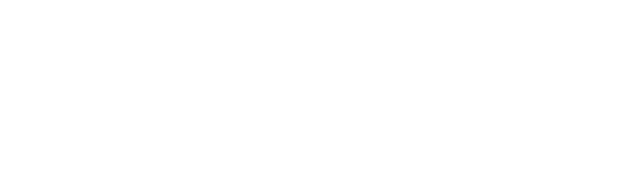
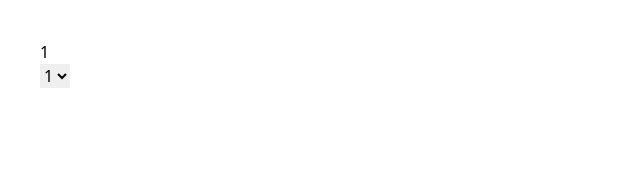
Before and after one commit to rizqy-imceria/belajar-vue, a Nuxt app: page /two-ways-props in a window 1280 px wide. Before the commit this address had no page. Shown: the top 178 px of the page, without its empty margins (0-640 px from the left). Built offline with nearby package versions, Linux system fonts and the light colour scheme.

Commit message:
learn two way bindings props

```diff
--- /dev/null
+++ b/components/SelectWithProps.vue
@@ -0,0 +1,21 @@
+<script setup>
+import { ref } from 'vue'
+const selectedValue = ref(1)
+</script>
+
+<template>
+  <div>
+    <div>{{ selectedValue }}</div>
+    <select v-model="selectedValue">
+      <option value="1">
+        1
+      </option>
+      <option value="2">
+        2
+      </option>
+      <option value="3">
+        3
+      </option>
+    </select>
+  </div>
+</template>
--- /dev/null
+++ b/pages/two-ways-props.vue
@@ -0,0 +1,10 @@
+<script setup>
+import SelectWithProps from '@/components/SelectWithProps.vue'
+
+</script>
+
+<template>
+  <div style="padding: 40px;">
+    <select-with-props />
+  </div>
+</template>
```
